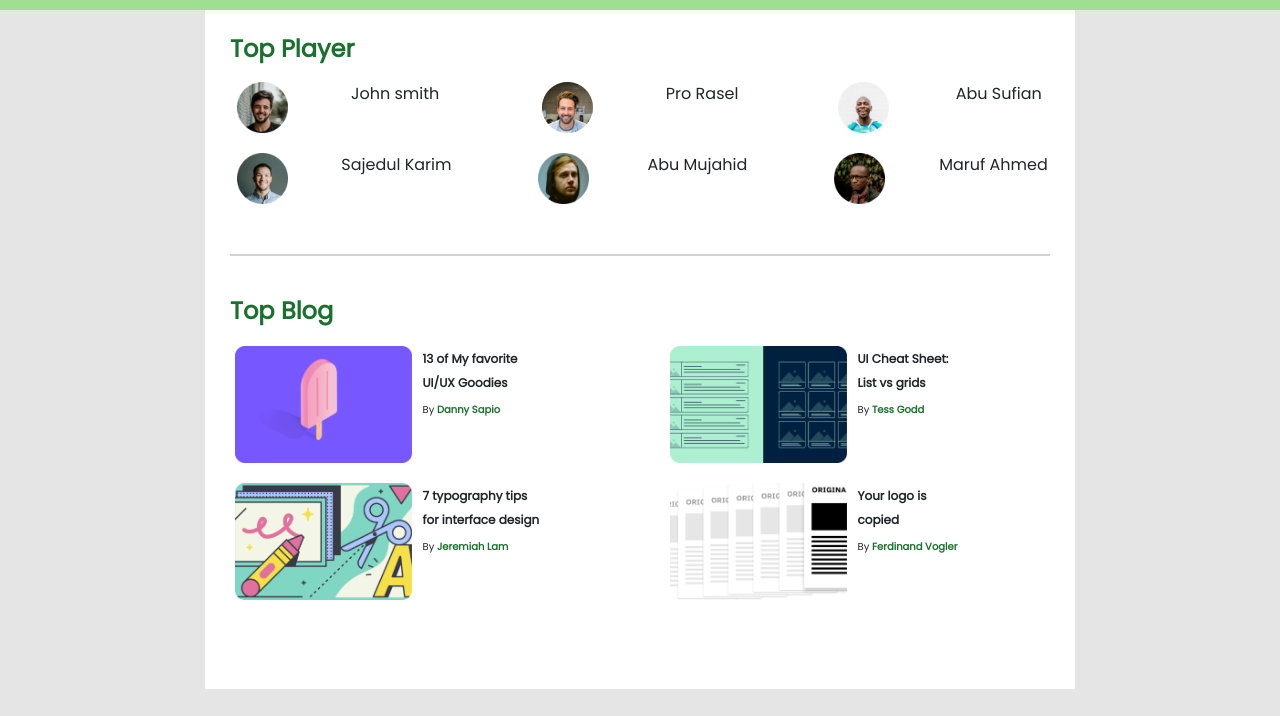
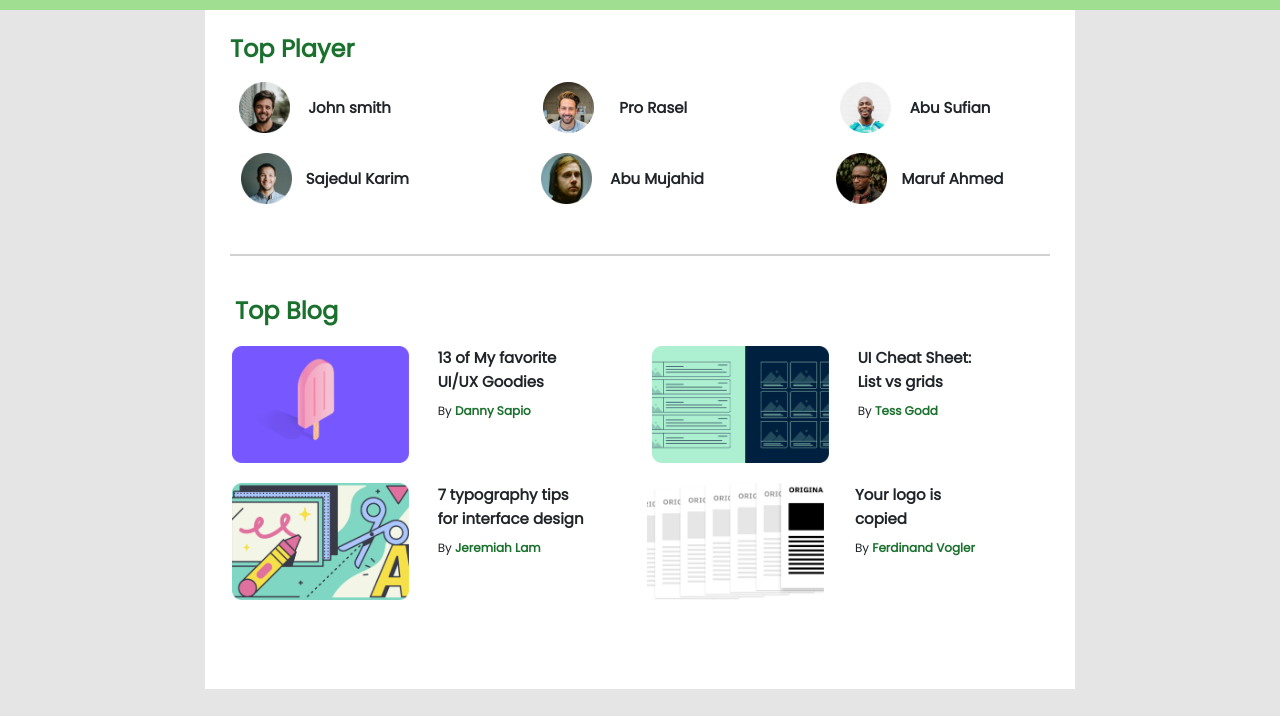
Before and after one commit to Nishat96/leader-board, a plain HTML site: page index.html in a window 1280 px wide. Shown: the part 84-800 px from the top of the page. Drawn offline with nearby package versions, Linux system fonts and the light colour scheme.

Commit message:
top player edited

```diff
--- a/index.html
+++ b/index.html
@@ -49,29 +49,29 @@
                    <h4>Top Player</h4>
 
                     <div class="row section1-div1 d-flex justify-content-around">
-                        <div class="section1-details1 col-md-4 d-flex justify-content-around">
+                        <div class="section1-details1 col-md-4 col-sm-6 d-flex justify-content-around">
                             <img class="section1-photos" src="images/photos/profile1.png" alt="">
-                            <p class="pr-1">John smith</p>
+                            <p>John smith</p>
                          </div>
-                         <div class="section1-details1 col-md-4 d-flex justify-content-around">
+                         <div class="section1-details1 col-md-4 col-sm-6 d-flex justify-content-around">
                             <img class="section1-photos" src="images/photos/profile2.png" alt="">
                             <p>Pro Rasel</p>
                          </div>
-                         <div class="section1-details1 col-md-4 d-flex justify-content-around">
+                         <div class="section1-details1 col-md-4 col-sm-6 d-flex justify-content-around">
                             <img class="section1-photos" src="images/photos/profile3.png" alt="">
                             <p>Abu Sufian</p>
                          </div>
                     </div>
                     <div class="row section1-div2 d-flex justify-content-around">
-                    <div class="section1-details2 col-md-4 d-flex justify-content-around">
+                    <div class="section1-details2 col-md-4 col-sm-6 d-flex justify-content-around">
                        <img class="section1-photos" src="images/photos/profile4.png" alt="">
                        <p>Sajedul Karim</p>
                     </div>
-                    <div class="section1-details2 col-md-4 d-flex justify-content-around">
+                    <div class="section1-details2 col-md-4 col-sm-6 d-flex justify-content-around">
                        <img class="section1-photos" src="images/photos/profile5.png" alt="">
                        <p>Abu Mujahid</p>
                     </div>
-                       <div class="section1-details2 col-md-4 d-flex justify-content-around">
+                       <div class="section1-details2 col-md-4 col-sm-6 d-flex justify-content-around">
                        <img class="section1-photos" src="images/photos/profile6.png" alt="">
                        <p>Maruf Ahmed</p>
                        </div>
@@ -80,26 +80,28 @@
                   <hr style="border: 1px solid #D1D1D1;">
 
         <!-- section1 end -->
+        <!-- section2 Top Blog start -->
 
    <section class="section2">
        <h4>Top Blog</h4>
+      <div class="section2-div">
         <div class="first-div d-flex justify-content-around ">
           <div class="row d-flex justify-content-around">
-          <div class="section2-img col-md-3">
+              <div class="section2-img col-md-6 col-sm-12">
                   <img src="images/top/top1.png" alt="">
               </div>
-          <div class="section2-details col-md-5">
-                <p>13 of My favorite</p>
+              <div class="section2-details ">
+                    <p>13 of My favorite</p> <br>
                      <p>UI/UX Goodies</p>
                      <h6>By <span class="green-hightlight">Danny Sapio</span></h6>
                </div>
             </div>
 
             <div class="row d-flex justify-content-around">
-           <div class="section2-img col-md-3">
+               <div class="section2-img col-md-6 col-sm-12">
                     <img  src="images/top/top2.png" alt="">
                </div>
-            <div class="section2-details col-md-5">
+                <div class="section2-details">
                     <p>UI Cheat Sheet:</p> <br>
                     <p>List vs grids</p>
                     <h6>By <span class="green-hightlight">Tess Godd </span></h6>
@@ -109,21 +111,21 @@
            </div>
            <div class="second-div d-flex justify-content-around ">
             <div class="row d-flex justify-content-around">
-            <div class="section2-img col-md-3">
+                <div class="section2-img col-md-6 col-sm-12">
                     <img src="images/top/top3.png" alt="">
                 </div>
-            <div class="section2-details col-md-5">
-                  <p>7 typography tips</p>
+                <div class="section2-details">
+                      <p>7 typography tips</p><br>
                        <p>for interface design</p>
                        <h6>By <span class="green-hightlight">Jeremiah Lam</span></h6>
                  </div>
               </div>
 
               <div class="row d-flex justify-content-around">
-             <div class="section2-img col-md-3">
+                 <div class="section2-img col-md-6 col-sm-12">
                       <img  src="images/top/top4.png" alt="">
                  </div>
-              <div class="section2-details col-md-5">
+                  <div class="section2-details col-sm-6">
                       <p>Your logo is</p><br>
                       <p>copied</p>
                       <h6>By <span class="green-hightlight">Ferdinand Vogler </span></h6>
@@ -131,9 +133,11 @@
                 </div>
 
              </div>
+      </div>
 
 
     </section>
+    <!-- section2 Top Blog end -->
 
 
 
--- a/style.css
+++ b/style.css
@@ -1,8 +1,10 @@
+
 body{
     font-family: 'Poppins', sans-serif !important ;
     background-color: #E5E5E5 !important ;
+}
 
-}
+
 .navbar{
     height: 94px;
 
@@ -27,6 +29,11 @@ main{
     height: 679px;
     background-color: white;
 }
+@media (max-width: 600px){
+.section1{
+    flex-direction: column;
+}
+}
 .section1 h4{
     color: #08661dec;
     font-weight: 700 ;
@@ -43,13 +50,25 @@ main{
     position: relative;
 
 }
-.section1-details p{
- left : 10px;
+.section1-details1 p{
+ position: relative;
+ right: 50px;
+ top: 15px;
+ font-weight: 600 ;
+ font-size: 15px;
 
 }
+.section1-details2 p{
+    position: relative;
+    right: 43px;
+    top: 15px;
+    font-weight: 600 ;
+    font-size: 15px;
+
+   }
 .section1-div2{
     padding-top: 10px;
-    padding-left: 5px;
+    padding-left: 8px;
 
 }
 .first-div{
@@ -71,7 +90,7 @@ hr{
     color: #08661dec;
     font-weight: 700 ;
     padding-top: 25px;
-    padding-left: 25px;
+    padding-left: 30px;
     margin-bottom: 20px;
 }
 .section2-img{
@@ -88,16 +107,16 @@ hr{
 }
 .section2-details p{
     position: relative;
-    right: 15px;
-    font-size: 12px;
+    right: 25px;
+    font-size: 15px;
     display: inline;
     font-weight: 700 !important ;
 }
 .section2-details h6{
     position: relative;
-    right: 15px;
+    right: 25px;
     margin-top: 10px;
-    font-size: 10px;
+    font-size: 12px;
 
 
 }
@@ -109,3 +128,6 @@ hr{
     width: 177px;
     height: 117px;
   }
+  .section2-div{
+      margin-left: 30px;
+  }
```
Lines whose indentation alone changed are shown as unchanged.
